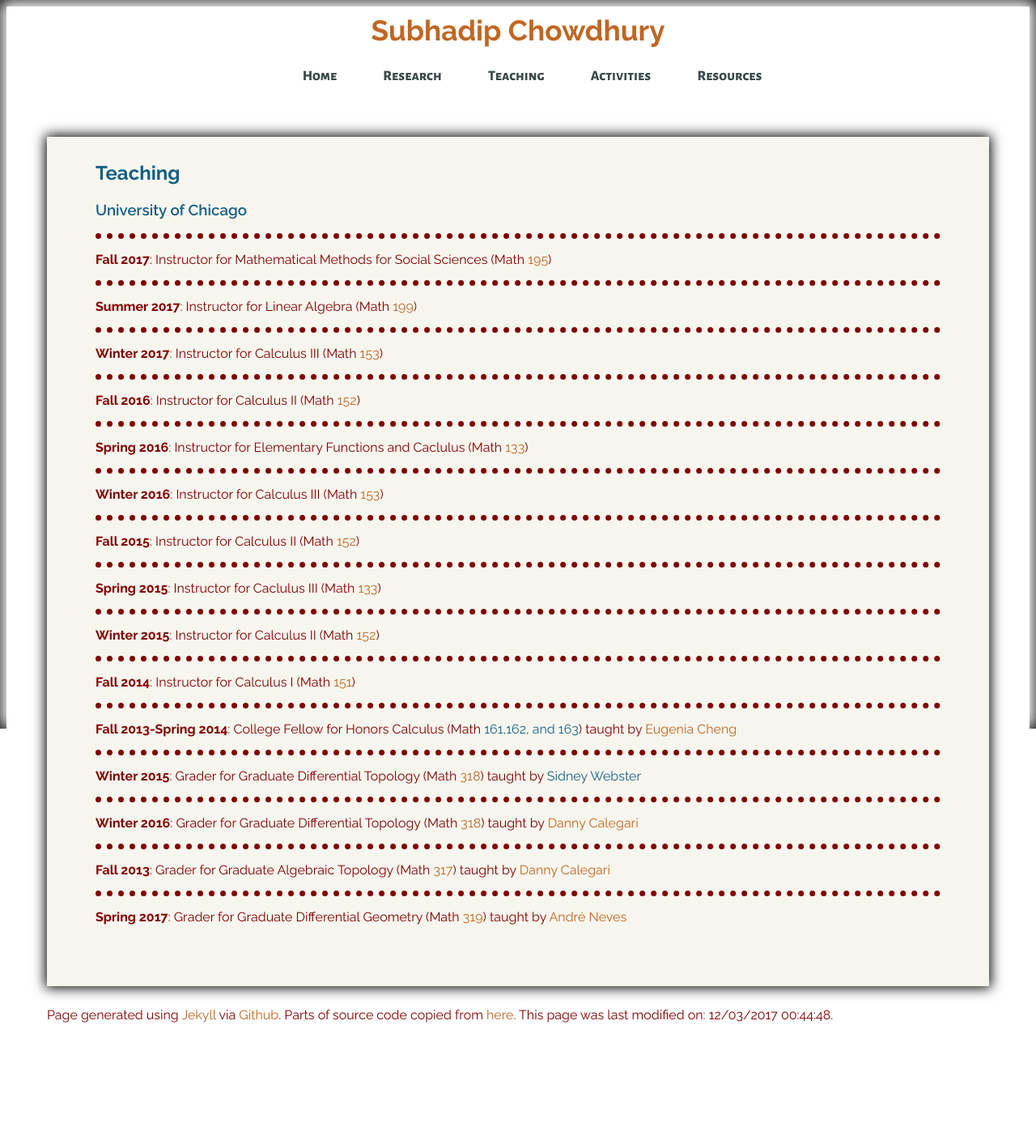
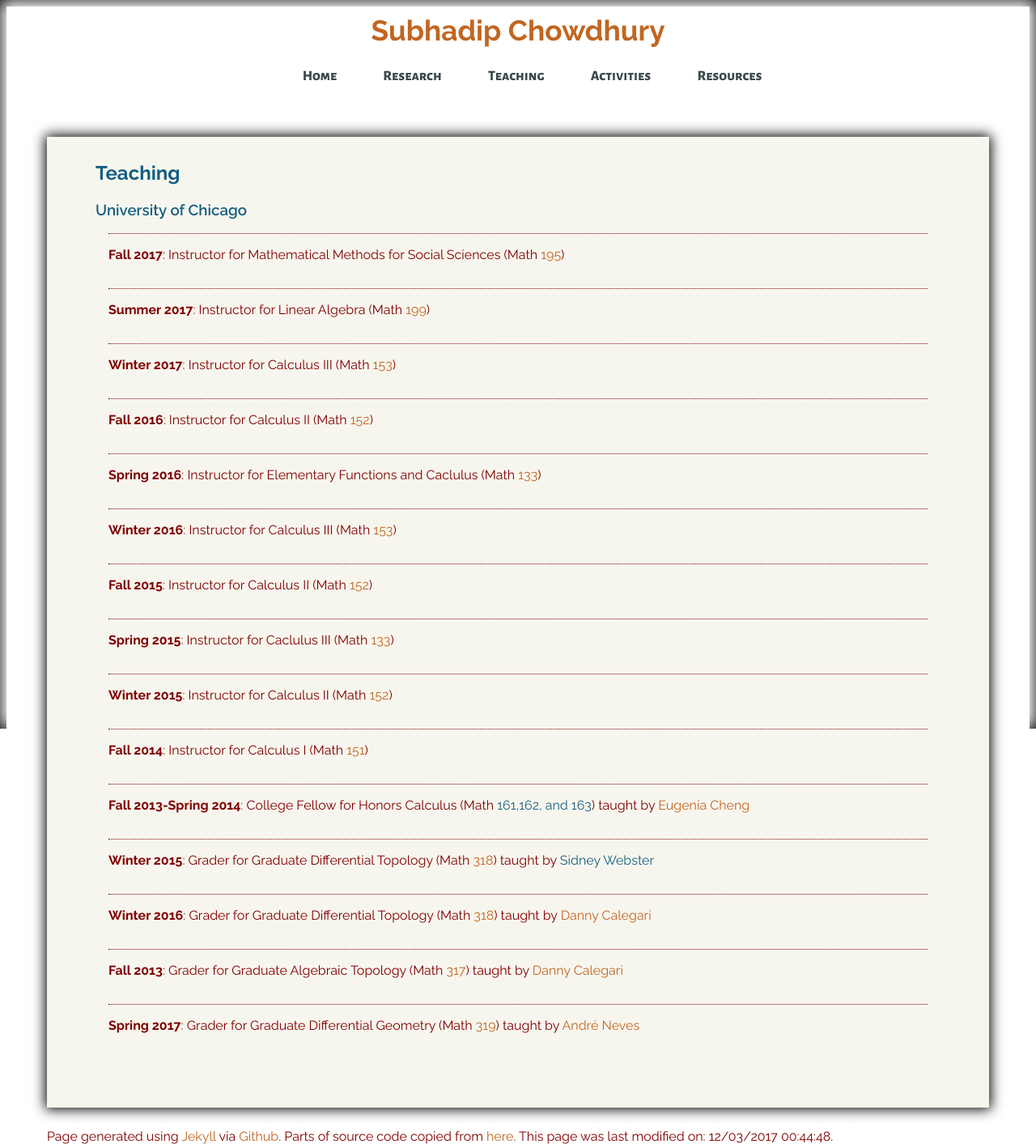
Before and after one commit to subhadipchowdhury/subhadipchowdhury.github.io, a Jekyll site: the page built from teaching/index.md, in a window 1280 px wide. Shown: the whole page at 81% size. Built offline with Jekyll 4.4.1, drawn with Linux system fonts in a browser that asks for light colours; some web fonts are replaced; before the commit the page ends 1263 px from its top, so only the background shows below that.

Commit message:
Update stylesheet.css

```diff
--- a/css/stylesheet.css
+++ b/css/stylesheet.css
@@ -81,7 +81,8 @@ ol {
 }
 
 .course {
-	border-top: dotted 2mm;
+    	margin: 1em;
+	border-top: dotted 0.1em;
     	display: flex;
    	flex-direction: column;
     	justify-content: space-between;
```
